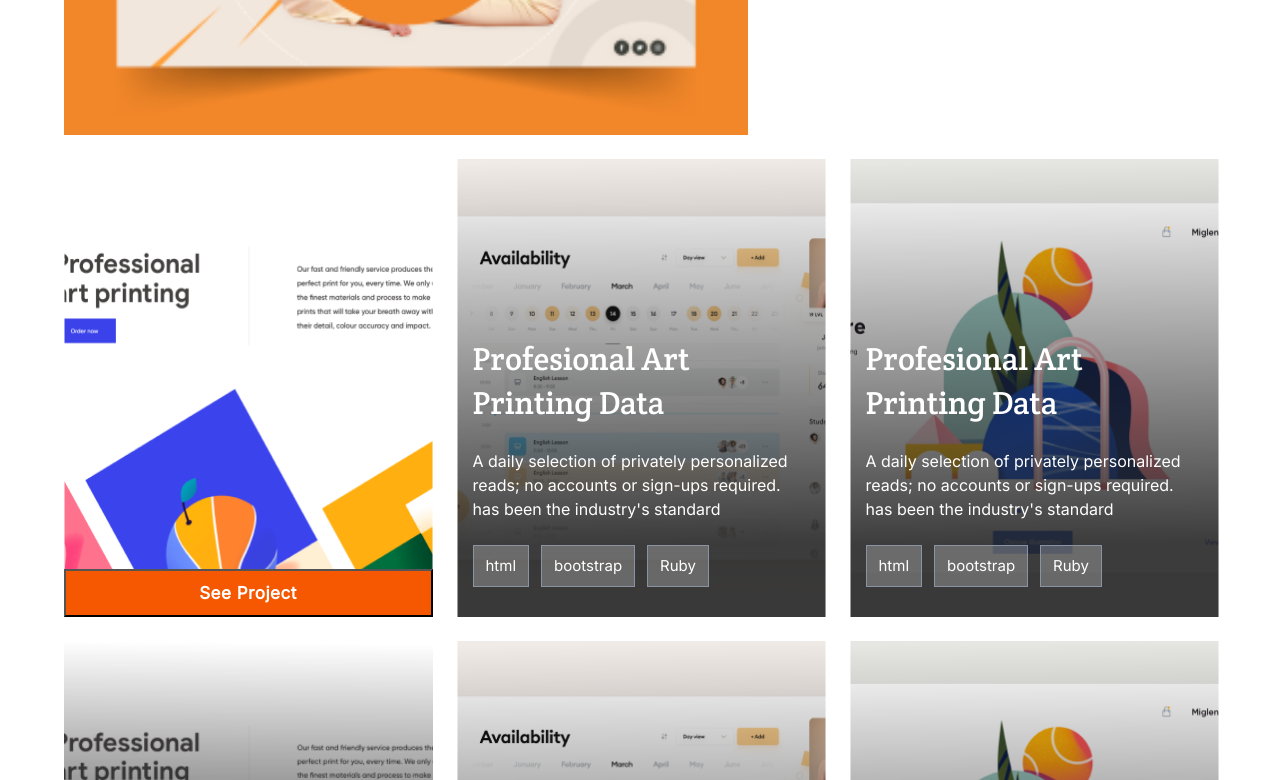
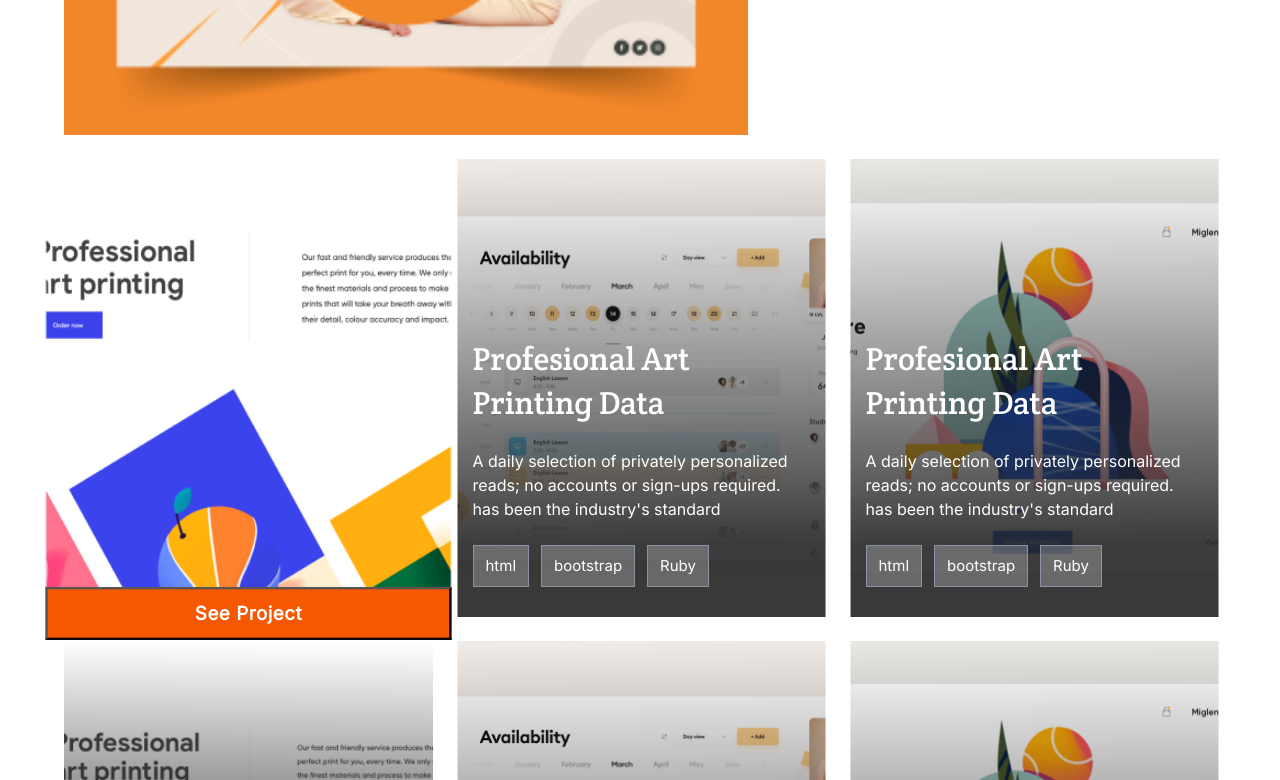
Before and after one commit to JbirdL86/Portfolio, a website: page index.html in a window 1280 px wide. In both pictures the pointer is over the element 248 px from the left and 1966 px from the top of the page. Shown: the part 1586-2366 px from the top of the page. Drawn offline with Linux system fonts and the light colour scheme.

Commit message:
Add Transform Scale To Cards

```diff
--- a/style.css
+++ b/style.css
@@ -643,6 +643,10 @@ header {
     background-image: url(assets/lefthover.png);
   }
 
+  .item:hover {
+    transform: scale(1.1, 1.1);
+  }
+
   .item-container h2 {
     margin-top: 8px;
   }
```
